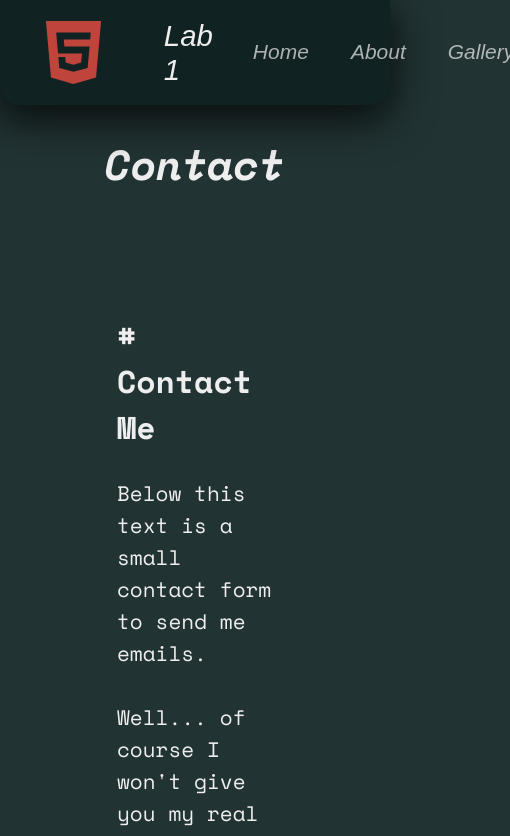
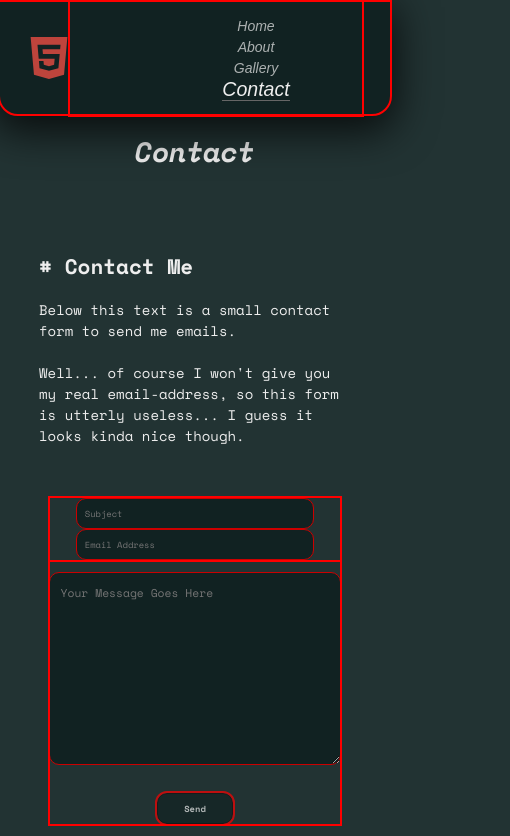
Before and after one commit to jb31790/Lab1, a plain HTML site: page contact.html in a window 390 px wide. Shown: the top 836 px of the page, 510 px wide, since content can reach past the window. Drawn offline with nearby package versions, Linux system fonts and the light colour scheme; a web font is replaced by a local one.

Commit message:
feat: responsiveness

```diff
--- a/style.css
+++ b/style.css
@@ -12,7 +12,7 @@
 	--font-monospace: "Space Mono", monospace;
 	--header-height: 5em;
 	--footer-height: 13em;
-	--debug-mode: 0;
+	--debug-mode: 1;
 	--debug-outline: calc(2px * var(--debug-mode)) solid red;
 }
 
@@ -84,6 +84,7 @@ header nav ul {
 	/* outline: var(--debug-outline); */
 	display: flex;
 	flex-direction: row;
+	flex-wrap: wrap;
 }
 
 header nav ul li {
@@ -132,6 +133,7 @@ main {
 	flex-direction: column;
 	justify-content: center;
 	align-items: center;
+	width: 100%;
 
 }
 
@@ -190,8 +192,8 @@ footer #socials {
 footer #socials ul {
 	outline: var(--debug-outline);
 	width: 5em;
+	height: 5em;
 	width: 100%;
-	height: 5em;
 	padding: 0;
 	display: flex;
 	justify-content: center;
@@ -219,8 +221,8 @@ footer #socials ul li img:hover {
 footer nav ul {
 	outline: var(--debug-outline);
 	width: 5em;
+	height: 5em;
 	width: 100%;
-	height: 5em;
 	padding: 0;
 	display: flex;
 	justify-content: center;
@@ -259,6 +261,7 @@ footer #data {
 	justify-content: space-around;
 	margin-top: 1em;
 	width: 60%;
+	text-align: center;
 }
 
 footer #data p {
@@ -412,3 +415,181 @@ form>*:last-child:hover {
 #link:hover {
 	text-decoration: underline wavy var(--main-accent);
 }
+
+
+
+/* --- Responsive --- */
+@media only screen and (max-width: 1650px) {
+	footer #data {
+		width: 100%;
+	}
+
+	footer #data ul {
+		width: 100%;
+	}
+
+	footer #socials {
+		width: 100%;
+	}
+}
+
+@media only screen and (max-width: 1400px) {
+
+	#text-section {
+		width: 60%;
+	}
+
+
+	#contact-form {
+		width: 80%;
+	}
+
+
+
+}
+
+@media only screen and (max-width: 1100px) {
+	header {
+		height: 8em;
+	}
+
+	main {
+		min-height: calc(99vh - 8em);
+		padding-top: 3em;
+	}
+
+
+	header nav {
+		width: 50%;
+	}
+
+	header nav ul {
+		width: 100%;
+	}
+
+	#text-section {
+		width: 80%;
+	}
+
+}
+
+@media only screen and (max-width: 900px) {
+	/* :root { */
+	/* 	--footer-height: 20em */
+	/* } */
+
+	footer #data {
+		padding-top: 3em;
+		flex-direction: column;
+
+	}
+
+	footer #links {
+		padding-top: 3em;
+		flex-direction: column;
+		justify-content: center;
+		align-items: center;
+
+	}
+
+	header nav {
+		width: 45%;
+	}
+
+	body {
+		font-size: 16px;
+	}
+}
+
+@media only screen and (max-width: 600px) {
+
+
+	footer {
+		height: 35em;
+	}
+
+	main {
+		min-height: calc(99vh - 8em - 35em);
+		padding-top: 3em;
+	}
+
+	body {
+		font-size: 14px;
+	}
+
+	header nav ul li:not(:first-child) {
+		margin-left: 0em;
+	}
+
+	header nav ul {
+		flex-direction: column;
+	}
+
+	#gallery {
+		font-size: 12px;
+	}
+}
+
+@media only screen and (max-width: 500px) {
+
+
+	#gallery {
+		font-size: 8px;
+	}
+
+	header>a {
+		display: none;
+	}
+
+	header {
+		align-items: center;
+		justify-content: center;
+	}
+
+	header nav {
+		align-items: center;
+		justify-content: center;
+		width: 100%;
+		flex-direction: row;
+
+		margin-left: none;
+	}
+
+	header nav ul {
+		margin-left: none;
+		align-items: center;
+		justify-content: center;
+	}
+
+	header nav ul li {
+		text-align: center;
+		padding: none;
+	}
+
+
+	#sender-info {
+		align-items: center;
+		flex-direction: column;
+	}
+
+
+
+}
+
+@media only screen and (max-width: 300px) {
+	body {
+		font-size: 10px;
+	}
+
+	#gallery {
+		font-size: 5px;
+	}
+
+}
+
+@media only screen and (max-width: 220px) {
+	body {
+		font-size: 5px;
+	}
+
+}
```
Also changed, not shown: 1 other file.
